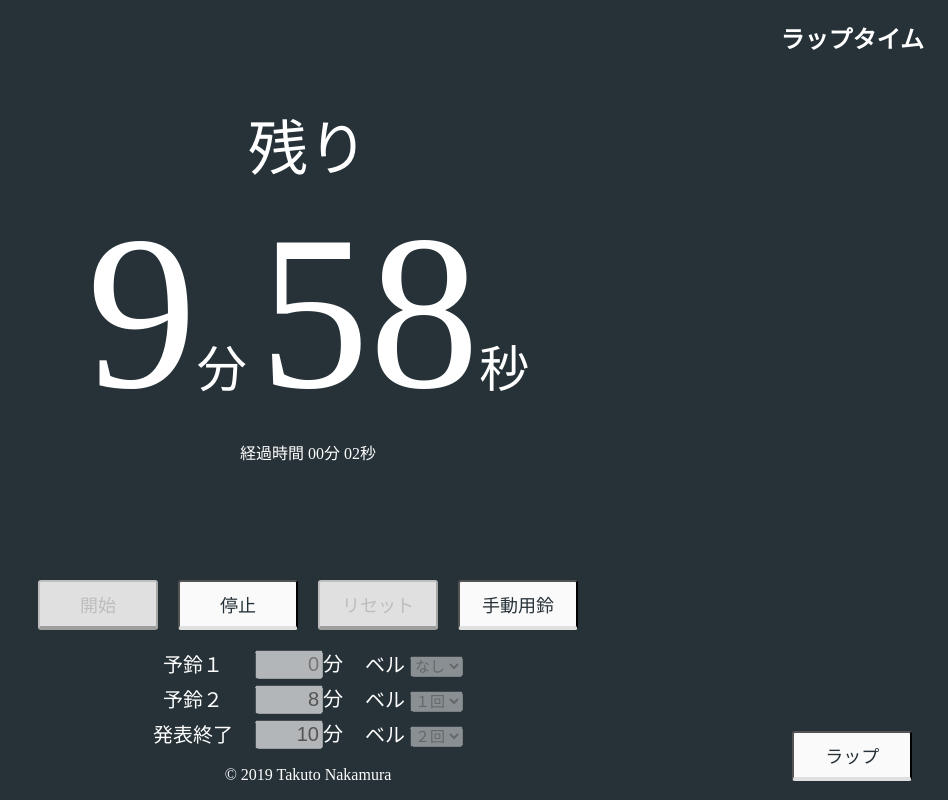
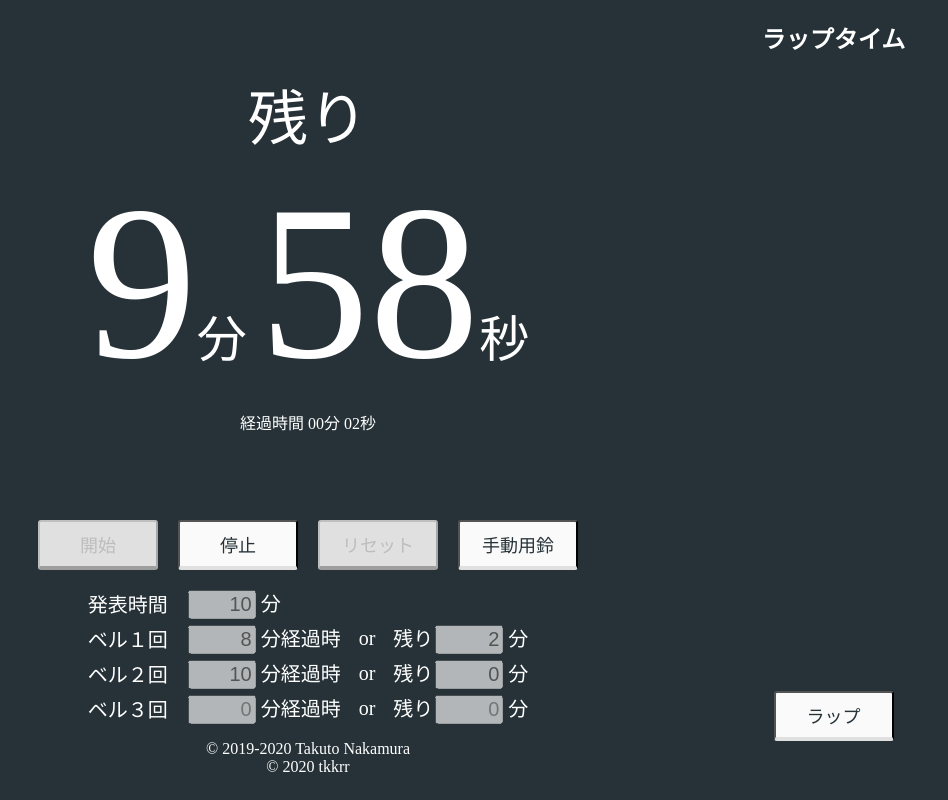
Before and after one commit to presentimer/presentimer.github.io, a plain HTML site: page index.html in a window 1280 px wide. Both pictures are taken after a click on the button "開始". Shown: the whole page, without its empty margins (332-1280 px from the left). Drawn offline with Linux system fonts and the light colour scheme.

Commit message:
大幅にアップデート秒数が多分正確に刻まれる

```diff
--- a/index.html
+++ b/index.html
@@ -18,58 +18,44 @@
                 経過時間
                 <span id="elapsed_minutes">00</span>分
                 <span id="elapsed_seconds">00</span>秒</p>
-            <p>
+            </p>
         </div>
     </section>
     <section id="controller">
-        <button id="start">開始</button>&emsp;<button id="stop">停止</button>&emsp;<button id="reset">リセット</button>&emsp;<button id="bell_call">手動用鈴</button>
+        <button id="start">開始</button>&emsp;<button id="stop">停止</button>&emsp;<button id="reset">リセット</button>&emsp;<button id="bell">手動用鈴</button>
         <table>
             <tr>
-                <td>予鈴１</td>
-                <td><input type="tel" maxlength="3" placeholder="0" id="min1">分</td>
-                <td>ベル
-                    <select id="bell1">
-                        <option value="0" selected>なし</option>
-                        <option value="1">１回</option>
-                        <option value="2">２回</option>
-                        <option value="3">３回</option>
-                    </select>
-                </td>
+                <td>発表時間</td>
+                <td class="limit"><input type="tel" maxlength="3" placeholder="0" id="limitField">分</td>
             </tr>
             <tr>
-                <td>予鈴２</td>
-                <td><input type="tel" maxlength="3" placeholder="0" id="min2">分</td>
-                <td>ベル
-                    <select id="bell2">
-                        <option value="0">なし</option>
-                        <option value="1" selected>１回</option>
-                        <option value="2">２回</option>
-                        <option value="3">３回</option>
-                    </select>
-                </td>
+                <td>ベル１回</td>
+                <td><input type="tel" maxlength="3" placeholder="0" id="minutesPass1" name="1">分経過時</td>
+                <td>or</td>
+                <td>残り<input type="tel" maxlength="3" placeholder="0" id="minutesRest1">分</td>
             </tr>
             <tr>
-                <td>発表終了</td>
-                <td><input type="tel" maxlength="3" placeholder="0" id="min3">分</td>
-                <td>ベル
-                    <select id="bell3">
-                        <option value="0">なし</option>
-                        <option value="1">１回</option>
-                        <option value="2" selected>２回</option>
-                        <option value="3">３回</option>
-                    </select>
-                </td>
+                <td>ベル２回</td>
+                <td><input type="tel" maxlength="3" placeholder="0" id="minutesPass2" name="2">分経過時</td>
+                <td>or</td>
+                <td>残り<input type="tel" maxlength="3" placeholder="0" id="minutesRest2">分</td>
+            </tr>
+            <tr>
+                <td>ベル３回</td>
+                <td><input type="tel" maxlength="3" placeholder="0" id="minutesPass3" name="3">分経過時</td>
+                <td>or</td>
+                <td>残り<input type="tel" maxlength="3" placeholder="0" id="minutesRest3">分</td>
             </tr>
         </table>
     </section>
-    <section id="wrap_wrapper">
+    <section id="wrapWrapper">
         <h1>ラップタイム</h1>
-        <ol id="wrap_list">
+        <ol id="wrapList">
         </ol>
         <button id="wrap">ラップ</button>
     </section>
     <footer>
-        <p class="copyright">©︎ 2019 Takuto Nakamura</p>
+        <p class="copyright">©︎ 2019-2020 Takuto Nakamura<br>©︎ 2020 tkkrr</p>
     </footer>
     <script type="text/javascript" src="./script.js"></script>
 </body>
--- a/script.js
+++ b/script.js
@@ -9,24 +9,27 @@ const elapsedSecondsLbl = document.getElementById("elapsed_seconds");
 const startBtn = document.getElementById("start");
 const stopBtn = document.getElementById("stop");
 const resetBtn = document.getElementById("reset");
-const testBellBtn = document.getElementById("bell_call");
+const bellBtn = document.getElementById("bell");
 const wrapBtn = document.getElementById("wrap");
 
-const min1Text = document.getElementById("min1");
-const bell1Sel = document.getElementById("bell1");
-const min2Text = document.getElementById("min2");
-const bell2Sel = document.getElementById("bell2");
-const min3Text = document.getElementById("min3");
-const bell3Sel = document.getElementById("bell3");
-const texts = [min1Text, min2Text, min3Text];
-const bells = [bell1Sel, bell2Sel, bell3Sel];
-let minutes = [0, 8, 10];
+const limitField = document.getElementById("limitField");
+const minPass1 = document.getElementById("minutesPass1");
+const minRest1 = document.getElementById("minutesRest1");
+const minPass2 = document.getElementById("minutesPass2");
+const minRest2 = document.getElementById("minutesRest2");
+const minPass3 = document.getElementById("minutesPass3");
+const minRest3 = document.getElementById("minutesRest3");
+const minPassArray = [minPass1, minPass2, minPass3];
+const minRestArray = [minRest1, minRest2, minRest3];
+let minutes = [8, 10, 0]; // minutes
 let timer;
-let now = 0;
-let counter = 0;
-let wrap_time = 0;
-let wrap_list = [];
-let wrap_list_dom = document.getElementById("wrap_list");
+let startTime = 0; // milli seconds 開始した時間
+let limitTime = 10; // minutes 発表時間（制限時間）
+let passTime = 0; // seconds 経過時間
+let passBackup = 0; // seconds 経過時間用のバックアップ
+let wrapBackup = 0; // seconds ラップ用のバックアップ
+let wrapList = [];
+let wrapListDom = document.getElementById("wrapList");
 
 function minusPadding(isMinus, num) {
     return (isMinus ? "-" : "") + num.toString();
@@ -36,85 +39,138 @@ function zeroPadding(num) {
     return ("00" + num).slice(-2);
 }
 
-function setTimer() {
-    for (let i in texts) {
-        if (texts[i].value) {
-            if (texts[i].value.match(/^\d+$/g)) {
-                minutes[i] = parseInt(texts[i].value);
+// 発表時間のフィールドが更新されたとき発火
+function updateLimit() {
+    if (limitField.value) {
+        if (limitField.value.match(/^\d+$/g)) {
+            limitTime = parseInt(limitField.value);
         }
-            texts[i].value = minutes[i]
+        limitField.value = limitTime;
+    } else {
+        limitTime = 0;
+    }
+    updatePass();
+    resetTimer();
+}
+
+// 経過時のフィールドが更新されたとき発火
+function updatePass() {
+    for (let i = 0; i < 3; i++) {
+        if (minPassArray[i].value) {
+            if (minPassArray[i].value.match(/^\d+$/g)) {
+                minutes[i] = parseInt(minPassArray[i].value);
+            }
+            minPassArray[i].value = minutes[i];
+            minRestArray[i].value = limitTime - minutes[i];
         } else {
             minutes[i] = 0;
+            minRestArray[i].value = "";
         }
     }
-    now = minutes[2] * 60;
-
-    timerPar.style.color = "white";
-    minutesLbl.innerText = minutes[2];
-    secondsLbl.innerText = zeroPadding(0);
 }
 
-function coundDown() {
-    now -= 1;
-    timerPar.style.color = (now < 0) ? "#E64A19" : "white";
-    minutesLbl.innerText = minusPadding(now < 0, Math.abs(parseInt(now / 60, 10)));
-    secondsLbl.innerText = zeroPadding(Math.abs(now) % 60);
+// 残りのフィールドが更新されたとき発火
+function updateRest() {
+    for (let i = 0; i < 3; i++) {
+        if (minRestArray[i].value) {
+            if (minRestArray[i].value.match(/^\d+$/g)) {
+                minutes[i] = limitTime - parseInt(minRestArray[i].value);
+            }
+            minPassArray[i].value = minutes[i];
+            minRestArray[i].value = limitTime - minutes[i];
+        } else {
+            minutes[i] = 0;
+            minPassArray[i].value = "";
+        }
+    }
+}
 
-    wrap_time++;
-    counter++;
-    elapsedMinutesLbl.innerText = zeroPadding( Math.abs( parseInt(counter/ 60, 10) ) );
-    elapsedSecondsLbl.innerHTML = zeroPadding(Math.abs(counter) % 60);
+function resetTimer() {
+    passTime = 0;
+    passBackup = 0;
+    wrapTime = 0;
+    timerPar.style.color = "white";
+    minutesLbl.innerText = limitTime;
+    secondsLbl.innerText = zeroPadding(0);
+    elapsedMinutesLbl.innerText = zeroPadding(0);
+    elapsedSecondsLbl.innerText = zeroPadding(0);
+}
 
+// seconds タイマー開始からの経過時間の取得
+// バックアップは一時停止したときの対応用
+function getPassTime() {
+    const currentTime = (new Date()).getTime(); // milli seconds
+    return passBackup + Math.floor((currentTime - startTime) / 1000);
+}
+
+function countDown() {
+    const _passTime = getPassTime();
+
+    if (_passTime != passTime) {
         for (let i = 2; i >= 0; i--) {
-        if ((now == (minutes[2] - minutes[i]) * 60) && (bells[i].value != 0)) {
-            let bellSound = new Audio();
-            bellSound.src = "./sounds/bell" + bells[i].value + ".mp3";
-            console.log(bellSound.src);
+            if ((minutes[i].value != 0) && (_passTime == minutes[i] * 60)) {
+                const bellSound = new Audio();
+                bellSound.src = "./sounds/bell" + minPassArray[i].name + ".mp3";
                 bellSound.play();
                 break;
             }
         }
     }
 
-const call_bell = () => {
-    let bell = new Audio();
+    passTime = _passTime;
+    const restTime = limitTime * 60 - passTime; // seconds 残り時間
+    timerPar.style.color = (restTime < 0) ? "#E64A19" : "white";
+    minutesLbl.innerText = minusPadding(restTime < 0, Math.abs(parseInt(restTime / 60, 10)));
+    secondsLbl.innerText = zeroPadding(Math.abs(restTime) % 60);
+    elapsedMinutesLbl.innerText = zeroPadding(Math.abs(parseInt(passTime / 60, 10)));
+    elapsedSecondsLbl.innerText = zeroPadding(Math.abs(passTime) % 60);
+}
+
+function callBell() {
+    const bell = new Audio();
     bell.src = "sounds/bell1.mp3";
     bell.play();
-    console.log("ring!");
 }
 
+function callSilentBell() {
+    const bell = new Audio();
+    bell.src = "sounds/bell1.mp3";
+    bell.volume = 0.0;
+    bell.play();
+}
 
-const add_wrap = () => {
+function addWrap() {
     if (startBtn.disabled == false) return;
 
-    const _minute = zeroPadding( Math.abs( parseInt( counter/ 60, 10 ) ) );
-    const _second = zeroPadding( Math.abs( counter ) % 60 );
-    const wrap_minute = zeroPadding( Math.abs( parseInt( wrap_time/ 60, 10 ) ) );
-    const wrap_second = zeroPadding( Math.abs( wrap_time ) % 60 );
-    wrap_time = 0
+    const wrapTime = passTime - wrapBackup; // ラップ
+    const wrap_minute = zeroPadding(Math.abs(parseInt(wrapTime / 60, 10)));
+    const wrap_second = zeroPadding(Math.abs(wrapTime) % 60);
+    const _minute = elapsedMinutesLbl.innerText
+    const _second = elapsedSecondsLbl.innerText
+    wrapBackup = passTime;
 
-    const wrap = `${wrap_minute}:${wrap_second}（ ${_minute}:${_second}）`
-
+    const wrap = `${wrap_minute}:${wrap_second}（${_minute}:${_second}）`;
     const li = document.createElement('li');
     const attr = document.createAttribute('class');
     attr.value = "wrap_item";
-    li.setAttributeNode( attr );
-    li.appendChild( document.createTextNode(wrap) );
+    li.setAttributeNode(attr);
+    li.appendChild(document.createTextNode(wrap));
 
-    wrap_list_dom.appendChild(li);
-    wrap_list.push(wrap);
+    wrapListDom.appendChild(li);
+    wrapList.push(wrap);
 }
 
-
 window.onload = function() {
-    minutesLbl.innerHTML = minutes[2];
+    minutesLbl.innerHTML = limitTime;
     secondsLbl.innerText = zeroPadding(0);
     stopBtn.disabled = true;
     resetBtn.disabled = true;
     wrapBtn.disabled = true;
-    min2Text.value = minutes[1];
-    min3Text.value = minutes[2];
-    now = minutes[2] * 60;
+    limitField.value = limitTime;
+    minPass1.value = minutes[0];
+    minRest1.value = limitTime - minutes[0];
+    minPass2.value = minutes[1];
+    minRest2.value = limitTime - minutes[1];
 
     startBtn.addEventListener("click", function() {
         statusLbl.innerText = "残り";
@@ -122,54 +178,53 @@ window.onload = function() {
         stopBtn.disabled = false;
         resetBtn.disabled = true;
         wrapBtn.disabled = false;
-        for(let i in texts) {
-            texts[i].disabled = true
-            bells[i].disabled = true
+        limitField.disabled = true;
+        for (let i = 0; i < 3; i++) {
+            minPassArray[i].disabled = true;
+            minRestArray[i].disabled = true;
         }
-        const bell = new Audio();
-        bell.src = "sounds/bell1.mp3";
-        bell.volume = 0.0;
-        bell.play();
-        timer = setInterval(coundDown, 1000);
+        callSilentBell();
+        startTime = (new Date()).getTime();
+        timer = setInterval(countDown, 100);
     }, false);
 
     stopBtn.addEventListener("click", function() {
+        clearInterval(timer);
+        passBackup = passTime;
         statusLbl.innerText = "停止中";
         this.disabled = true;
         startBtn.disabled = false;
         resetBtn.disabled = false;
         wrapBtn.disabled = true
-        for(let i in texts) {
-            texts[i].disabled = false
-            bells[i].disabled = false
+        limitField.disabled = false;
+        for (let i = 0; i < 3; i++) {
+            minPassArray[i].disabled = false;
+            minRestArray[i].disabled = false;
         }
-        clearInterval(timer);
     }, false);
 
     resetBtn.addEventListener("click", function() {
+        resetTimer();
         statusLbl.innerText = "残り";
         resetBtn.disabled = true;
-        now = minutes[2] * 60;
-        timerPar.style.color = "white";
-        minutesLbl.innerText = minutes[2];
-        secondsLbl.innerText = zeroPadding(0);
-        counter = 0;
-        elapsedMinutesLbl.innerText = zeroPadding(0);
-        elapsedSecondsLbl.innerText = zeroPadding(0);
 
         // ラップタイムの初期化，およびラップタイムリストの配列，DOMリストを削除
-        wrap_time = 0;
-        wrap_list = []
-        while (wrap_list_dom.firstChild) {
-            wrap_list_dom.removeChild(wrap_list_dom.firstChild);
+        wrapTime = 0;
+        wrapList = [];
+        while (wrapListDom.firstChild) {
+            wrapListDom.removeChild(wrapListDom.firstChild);
         }
     }, false);
 
-    testBellBtn.addEventListener("click", call_bell, false);
+    bellBtn.addEventListener("click", callBell, false);
 
-    wrapBtn.addEventListener("click", add_wrap, false);
+    wrapBtn.addEventListener("click", addWrap, false);
 
-    for (let text of texts) {
-        text.addEventListener("input", setTimer, false);
+    limitField.addEventListener("input", updateLimit, false);
+    for (let minPass of minPassArray) {
+        minPass.addEventListener("input", updatePass, false);
+    }
+    for (let minRest of minRestArray) {
+        minRest.addEventListener("input", updateRest, false);
     }
 }
--- a/style.css
+++ b/style.css
@@ -12,7 +12,7 @@ body {
 }
 
 section#main {
-    height: calc(100% - 220px);
+    height: calc(100% - 280px);
     width: 100%;
     display: table;
 }
@@ -43,7 +43,7 @@ span#minutes, span#seconds {
 }
 
 section#controller {
-    height: 176px;
+    height: 210px;
     font-size: 20px;
 }
 
@@ -76,53 +76,46 @@ table {
 }
 
 td {
-    padding-left: 10px;
-    padding-right: 10px;
+    padding-left: 8px;
+    padding-right: 8px;
+}
+td.limit {
+    text-align: left;
 }
 
-input {
+input[type="tel"] {
+    margin-left: 2px;
+    margin-right: 5px;
     width: 60px;
     font-size: 20px;
     text-align: right;
 }
 
-select {
-    font-size: 15px;
-}
-
-footer {
-    height: 44px;
-}
-
-p.copyright {
-    margin: 0px;
-	padding: 10px;
-}
-
-section#wrap_wrapper {
+section#wrapWrapper {
     position: absolute;
     top: 0;
     right: 0;
-    height: 80vh;
+    height: 75vh;
+    width: 181px;
     padding-right: 24px;
 }
 
-ol#wrap_list {
+ol#wrapList {
     height: 100%;
     overflow: hidden;
     overflow-y: scroll;
 }
 
-ol#wrap_list::-webkit-scrollbar {
+ol#wrapList::-webkit-scrollbar {
     width: 6px;
 }
 
-ol#wrap_list::-webkit-scrollbar-thumb {
+ol#wrapList::-webkit-scrollbar-thumb {
     background-color:rgba(0.4,0.4,0.4,0.4);
     border-radius: 10px;
 }
 
-ol#wrap_list::-webkit-scrollbar-track {
+ol#wrapList::-webkit-scrollbar-track {
     background-color:rgba(0.8,0.8,0.8,0.1);
     border-radius: 10px;
 }
@@ -130,5 +123,15 @@ ol#wrap_list::-webkit-scrollbar-track {
 li.wrap_item {
     margin: 0;
     padding: 0;
+    padding-left: 5px;
     margin-top: 4px;
 }
+
+footer {
+    height: 70px;
+}
+
+p.copyright {
+    margin: 0px;
+	padding: 10px;
+}
```
Lines whose indentation alone changed are shown as unchanged.
